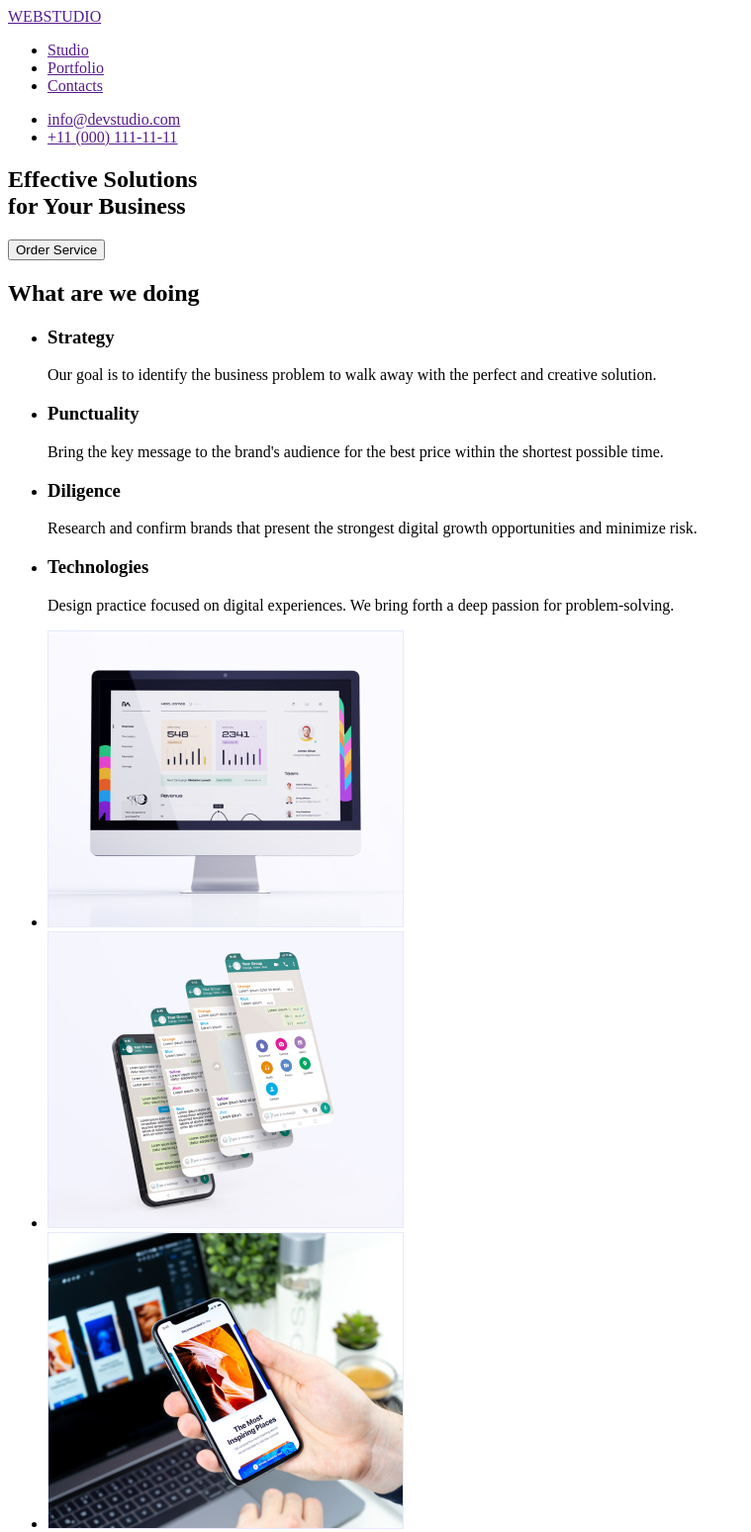
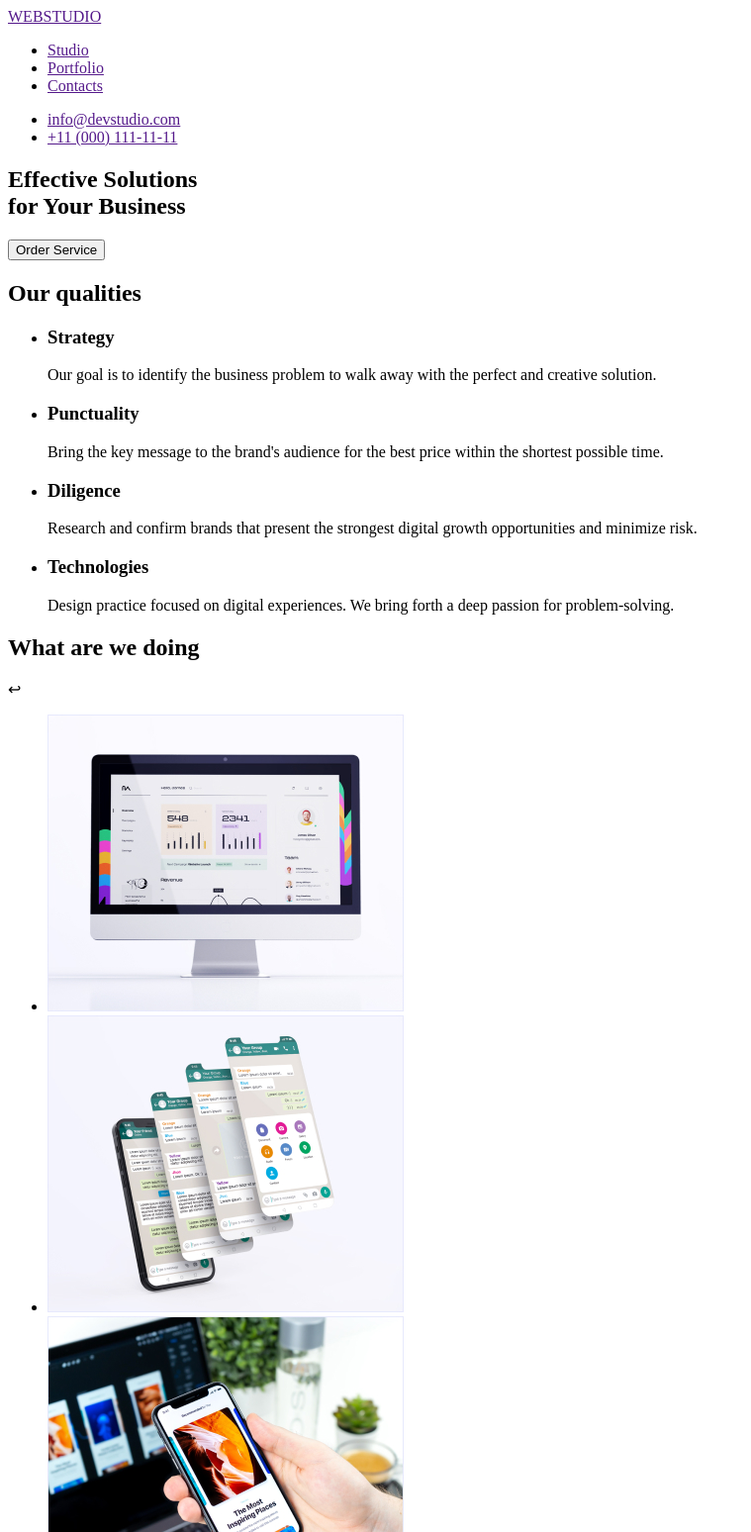
Before and after one commit to Burminskyi/goit-markup-hw-01, a plain HTML site: page index.html in a window 1280 px wide. Shown: the top 1548 px of the page at 99% size, without its empty margins (0-759 px from the left). Drawn offline with Linux system fonts and the light colour scheme.

Commit message:
Разделил секцию на 2 секции

```diff
--- a/index.html
+++ b/index.html
@@ -27,7 +27,7 @@
             <button type="button">Order Service</button>
         </section>
         <section>
-            <h2>What are we doing</h2>
+            <h2>Our qualities</h2>
             <ul>
                 <li>
                     <h3>Strategy</h3>
@@ -46,6 +46,9 @@
                     <p>Design practice focused on digital experiences. We bring forth a deep passion for problem-solving.</p>
                 </li>
             </ul>
+        </section>
+        <section>
+            <h2>What are we doing</h2>↩
             <ul>
                 <li>
                     <img src="./images/1.jpg" alt="photo 1" width="360">
```
